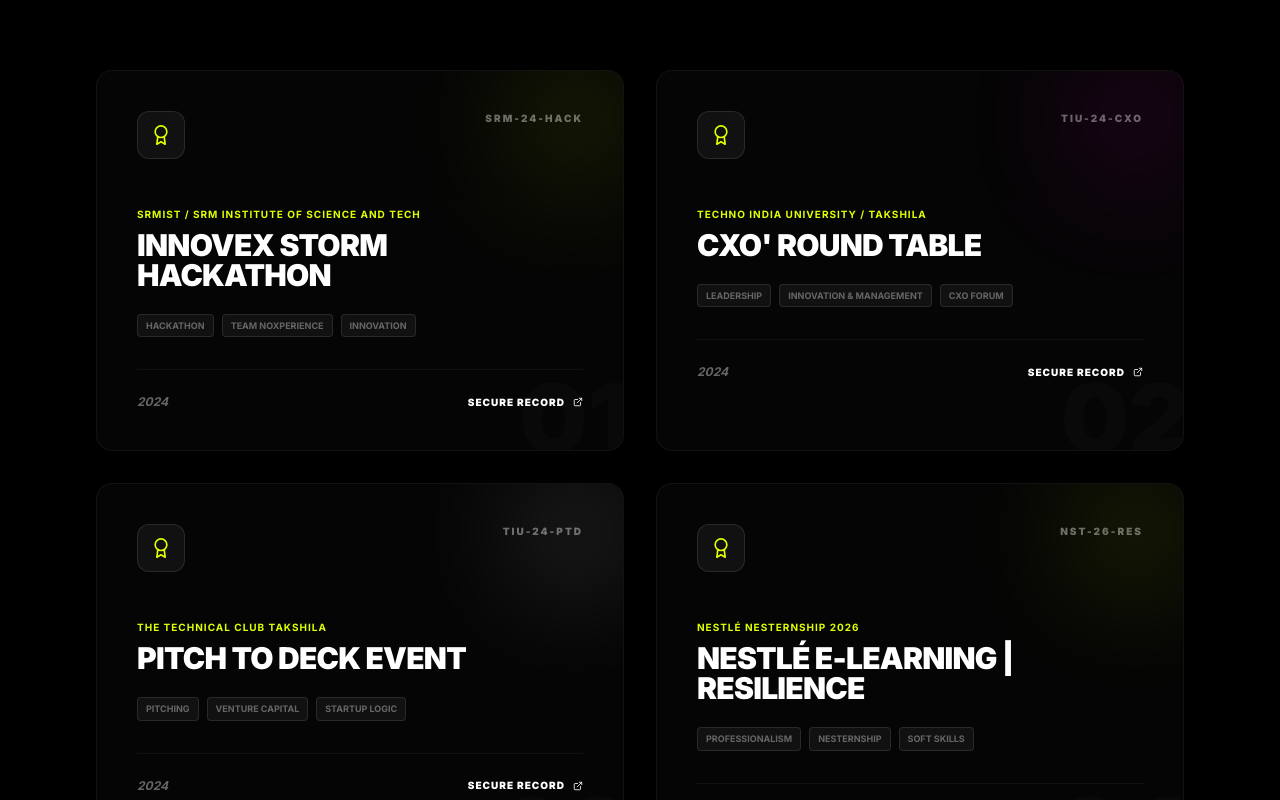
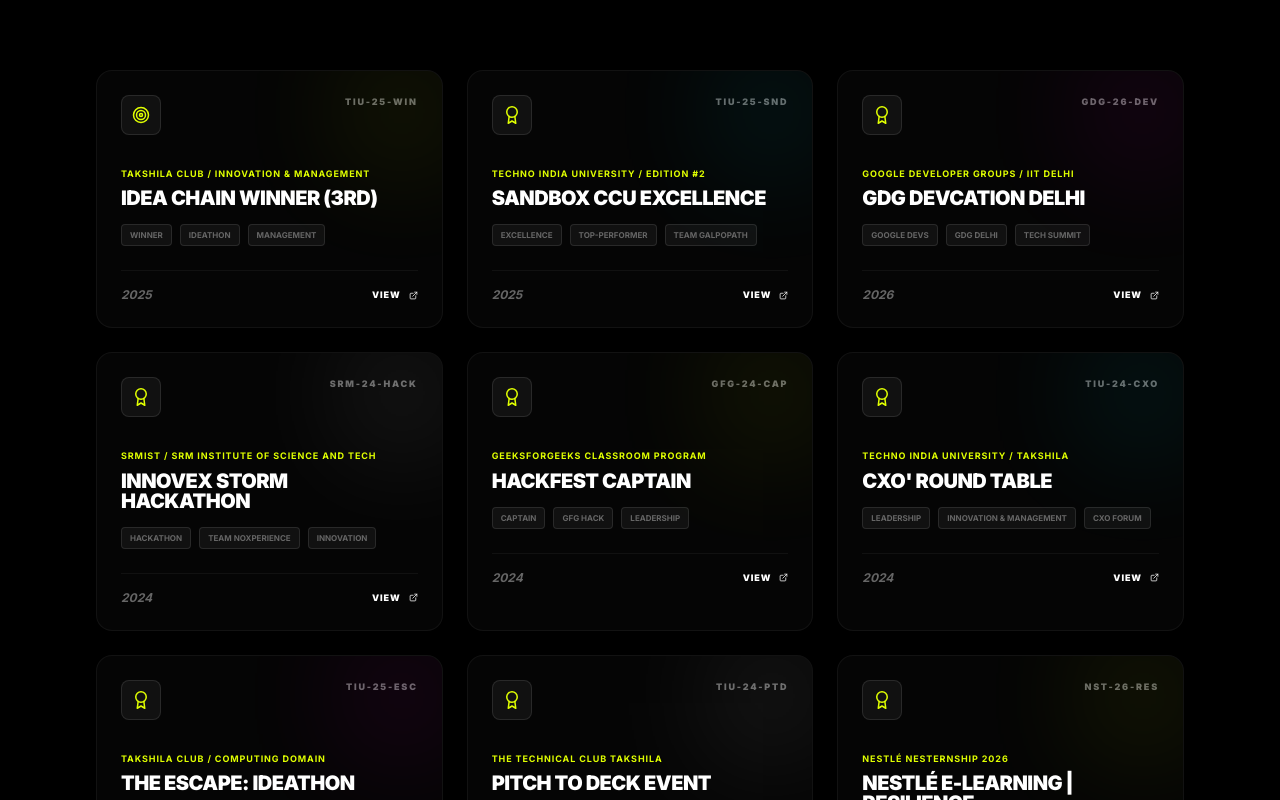
Before and after one commit to Xeffen07G/Portfolio, a React (Vite) app: page / in a window 1280 px wide. Shown: the part 4380-5180 px from the top of the page. Built offline with nearby package versions, Linux system fonts and the light colour scheme.

Commit message:
Expanded Vault to 9 certifications (GDG, GFG, Winner titles)

```diff
--- a/src/components/Certifications.jsx
+++ b/src/components/Certifications.jsx
@@ -1,23 +1,63 @@
 import React from "react";
 import { motion } from "framer-motion";
-import { FiAward, FiExternalLink } from "react-icons/fi";
+import { FiAward, FiExternalLink, FiTarget } from "react-icons/fi";
 
 const certifications = [
+  {
+    title: "IDEA CHAIN Winner (3rd)",
+    issuer: "Takshila Club / Innovation & Management",
+    date: "2025",
+    color: "#e0ff00",
+    tags: ["Winner", "Ideathon", "Management"],
+    id: "TIU-25-WIN"
+  },
+  {
+    title: "Sandbox CCU Excellence",
+    issuer: "Techno India University / Edition #2",
+    date: "2025",
+    color: "#00f0ff",
+    tags: ["Excellence", "Top-Performer", "Team GalpoPath"],
+    id: "TIU-25-SND"
+  },
+  {
+    title: "GDG Devcation Delhi",
+    issuer: "Google Developer Groups / IIT Delhi",
+    date: "2026",
+    color: "#ff00e0",
+    tags: ["Google Devs", "GDG Delhi", "Tech Summit"],
+    id: "GDG-26-DEV"
+  },
   {
     title: "Innovex Storm Hackathon",
     issuer: "SRMIST / SRM Institute of Science and Tech",
     date: "2024",
-    color: "#e0ff00",
+    color: "#ffffff",
     tags: ["Hackathon", "Team NoXperience", "Innovation"],
     id: "SRM-24-HACK"
+  },
+  {
+    title: "Hackfest Captain",
+    issuer: "GeeksforGeeks Classroom Program",
+    date: "2024",
+    color: "#e0ff00",
+    tags: ["Captain", "GFG Hack", "Leadership"],
+    id: "GFG-24-CAP"
   },
   {
     title: "CXO' Round Table",
     issuer: "Techno India University / Takshila",
     date: "2024",
-    color: "#ff00e0",
+    color: "#00f0ff",
     tags: ["Leadership", "Innovation & Management", "CXO Forum"],
     id: "TIU-24-CXO"
+  },
+  {
+    title: "THE ESCAPE: IDEATHON",
+    issuer: "Takshila Club / Computing Domain",
+    date: "2025",
+    color: "#ff00e0",
+    tags: ["Ideathon", "Computing", "Strategy"],
+    id: "TIU-25-ESC"
   },
   {
     title: "Pitch To Deck Event",
@@ -56,64 +96,63 @@ const Certifications = () => {
           THE <span className="text-primary italic">VAULT</span>
         </h2>
         <p className="text-text max-w-xl mt-6 text-lg">
-          A documented record of specialized participations, hackathons, and professional milestones across the tech ecosystem.
+          An elite archive of 9 high-impact certifications, winner titles, and leadership roles in the global tech and innovation ecosystem.
         </p>
       </motion.div>
 
-      <div className="grid grid-cols-1 md:grid-cols-2 gap-6 lg:gap-8">
+      <div className="grid grid-cols-1 md:grid-cols-2 lg:grid-cols-3 gap-6">
         {certifications.map((cert, i) => (
           <motion.div
             key={cert.title}
             initial={{ opacity: 0, y: 40 }}
             whileInView={{ opacity: 1, y: 0 }}
             viewport={{ once: true }}
-            transition={{ delay: i * 0.1, duration: 0.8 }}
+            transition={{ delay: i * 0.05, duration: 0.8 }}
             whileHover={{ y: -10 }}
-            className="group relative bg-white/[0.02] border border-white/5 p-8 lg:p-10 rounded-2xl overflow-hidden hover:bg-white/[0.04] transition-all duration-500"
+            className="group relative bg-white/[0.02] border border-white/5 p-6 rounded-2xl overflow-hidden hover:bg-white/[0.04] transition-all duration-500"
           >
             {/* Glowing corner indicator */}
             <div
-              className="absolute top-0 right-0 w-24 h-24 opacity-20 blur-3xl transition-opacity group-hover:opacity-40"
+              className="absolute top-0 right-0 w-20 h-20 opacity-20 blur-3xl transition-opacity group-hover:opacity-40"
               style={{ backgroundColor: cert.color }}
             />
 
-            <div className="flex justify-between items-start mb-12">
-              <div className="w-12 h-12 rounded-xl bg-white/5 border border-white/10 flex items-center justify-center group-hover:border-primary/50 transition-colors">
-                <FiAward className="text-xl text-primary" />
+            <div className="flex justify-between items-start mb-8">
+              <div className="w-10 h-10 rounded-lg bg-white/5 border border-white/10 flex items-center justify-center group-hover:border-primary/50 transition-colors">
+                {cert.tags.includes("Winner") ? (
+                  <FiTarget className="text-lg text-primary" />
+                ) : (
+                  <FiAward className="text-lg text-primary" />
+                )}
               </div>
-              <span className="text-[10px] font-black tracking-[0.2em] text-text-bright/40 uppercase">
+              <span className="text-[9px] font-black tracking-[0.2em] text-text-bright/40 uppercase">
                 {cert.id}
               </span>
             </div>
 
             <div className="relative z-10">
-              <span className="text-[10px] font-bold text-primary tracking-widest uppercase mb-2 block">
+              <span className="text-[9px] font-bold text-primary tracking-widest uppercase mb-2 block">
                 {cert.issuer}
               </span>
-              <h3 className="text-2xl md:text-3xl font-black text-text-bright tracking-tight uppercase leading-none mb-6 group-hover:text-primary transition-colors">
+              <h3 className="text-xl font-black text-text-bright tracking-tight uppercase leading-none mb-4 group-hover:text-primary transition-colors">
                 {cert.title}
               </h3>
 
-              <div className="flex flex-wrap gap-2 mb-8">
+              <div className="flex flex-wrap gap-2 mb-6">
                 {cert.tags.map(tag => (
-                  <span key={tag} className="text-[9px] font-bold px-2 py-1 bg-white/5 rounded border border-white/10 text-text uppercase">
+                  <span key={tag} className="text-[8px] font-bold px-2 py-1 bg-white/5 rounded border border-white/10 text-text uppercase">
                     {tag}
                   </span>
                 ))}
               </div>
 
-              <div className="flex items-center justify-between pt-6 border-t border-white/5">
+              <div className="flex items-center justify-between pt-4 border-t border-white/5">
                 <span className="text-xs font-bold text-text uppercase italic">{cert.date}</span>
-                <button className="flex items-center gap-2 text-[10px] font-black tracking-widest text-text-bright uppercase group-hover:text-primary transition-all">
-                  SECURE RECORD <FiExternalLink />
+                <button className="flex items-center gap-2 text-[9px] font-black tracking-widest text-text-bright uppercase group-hover:text-primary transition-all">
+                  VIEW <FiExternalLink />
                 </button>
               </div>
             </div>
-
-            {/* Background Number */}
-            <span className="absolute -bottom-4 -right-2 text-8xl font-black text-white/[0.02] select-none group-hover:text-primary/[0.03] transition-colors">
-              0{i+1}
-            </span>
           </motion.div>
         ))}
       </div>
```
